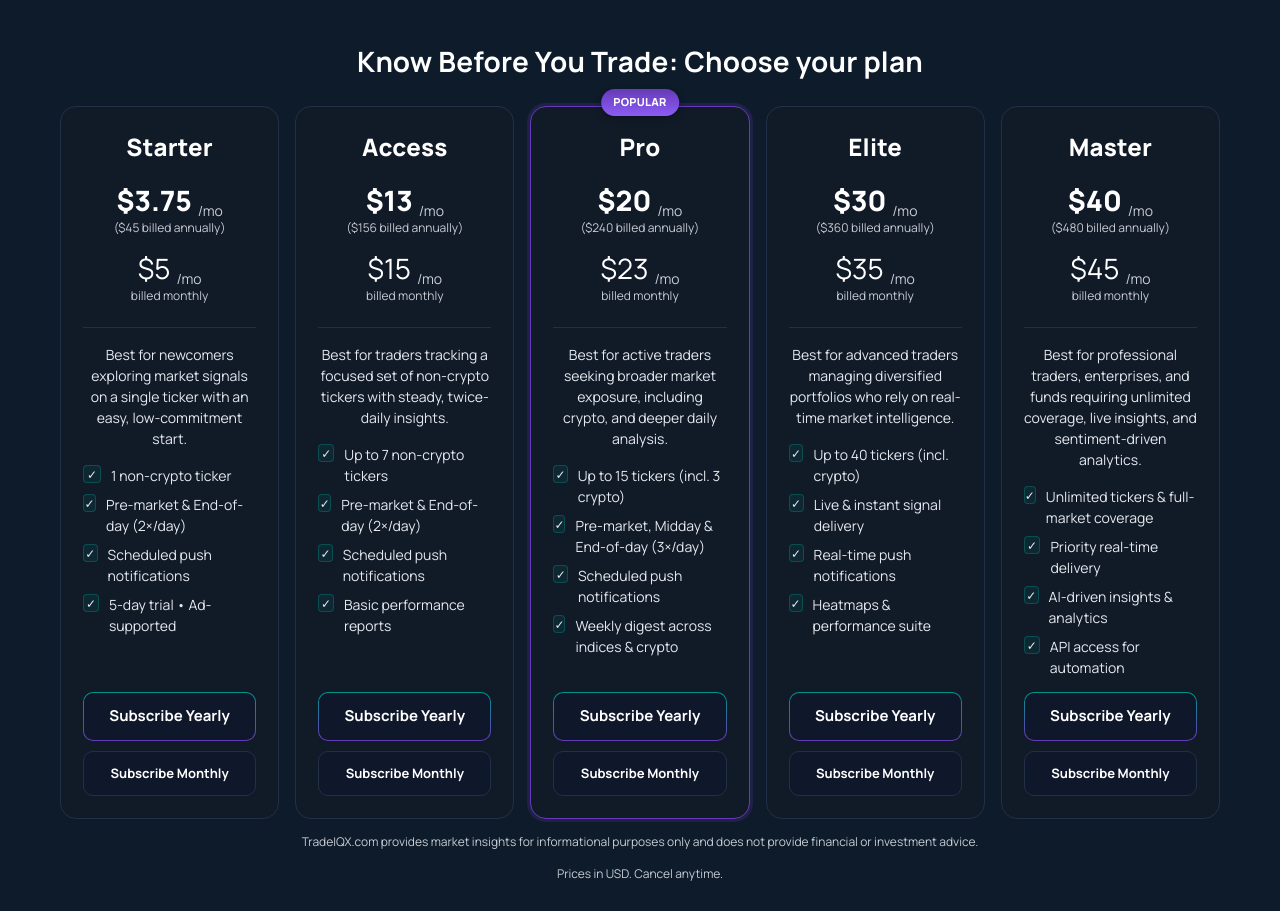
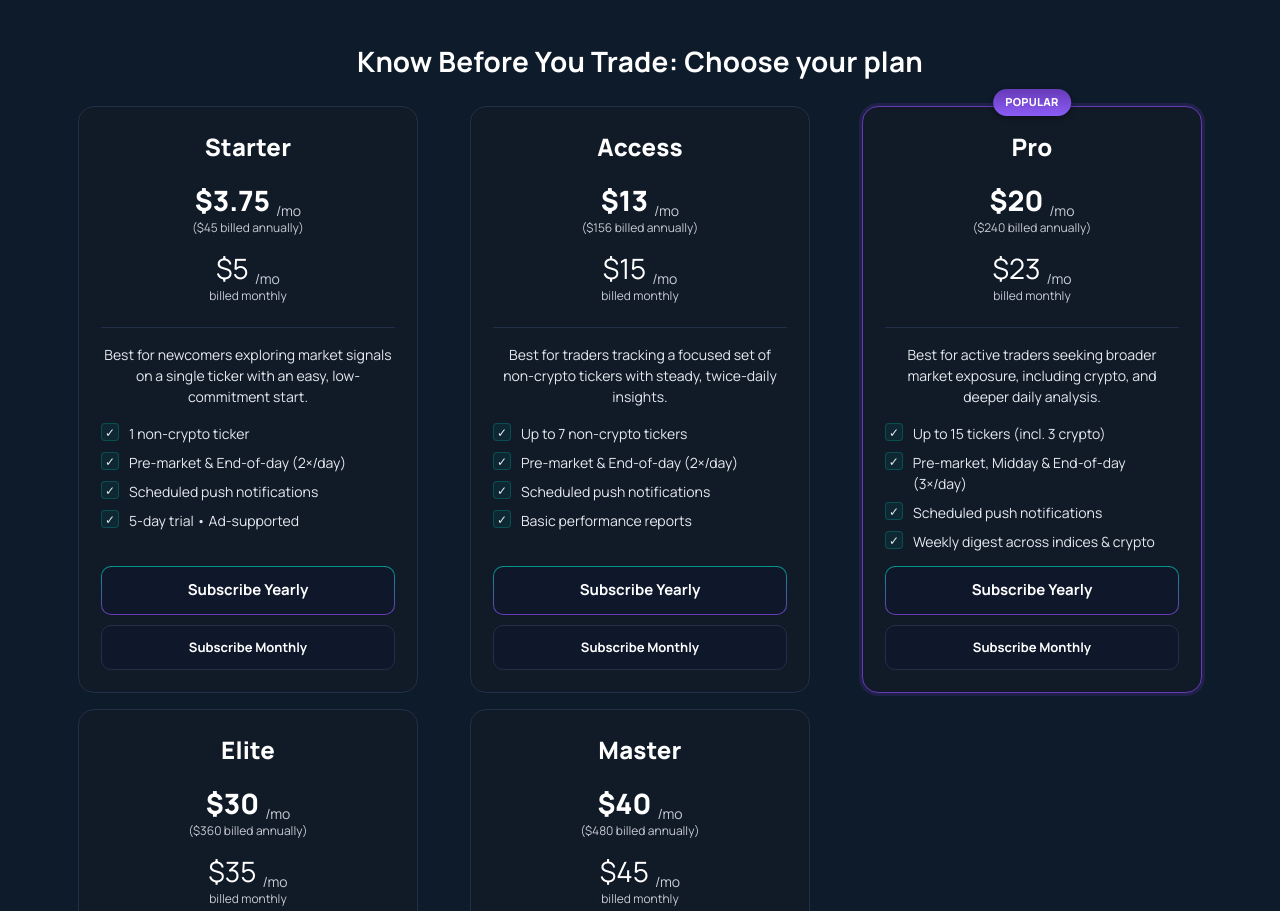
Before and after one commit to TradeIQX/tiqx-pricing-widget, a website: page index.html in a window 1280 px wide. Shown: the top 911 px of the page. Drawn offline with Linux system fonts and the light colour scheme.

Commit message:
Update index.html

```diff
--- a/index.html
+++ b/index.html
@@ -14,16 +14,19 @@
 
 <style>
 :root{
-  /* Exact app palette for 1:1 parity */
-  --bg:#0D1B2A;         /* background / nav */
-  --panel:#111A27;      /* panels */
-  --text:#FFFFFF;       /* text */
-  --muted:#4A5568;      /* muted text */
-  --brand:#009688;      /* teal CTA */
-  --brand-2:#673AB7;    /* purple accent */
+  /* Brand palette */
+  --bg:#0D1B2A;
+  --panel:#111A27;
+  --text:#FFFFFF;
+  --muted:#4A5568;
+  --brand:#009688;
+  --brand-2:#673AB7;
   --ring:rgba(0,150,136,.33);
+
+  /* Layout tokens */
   --radius:16px;
   --gap:16px;
+  --card-basis:300px;   /* JS will overwrite based on container width */
 }
 *{box-sizing:border-box}
 body{margin:0;background:var(--bg);color:var(--text);font:16px/1.5 "Manrope",system-ui,Segoe UI,Roboto,Arial,sans-serif;}
@@ -31,23 +34,30 @@ a{color:inherit;text-decoration:none}
 .wrap{max-width:1200px;margin:0 auto;padding:40px 20px}
 h2{text-align:center;margin:0 0 24px;font-size:28px;letter-spacing:.2px}
 
-/* Responsive grid */
-.grid{display:grid;gap:var(--gap)}
-@media (min-width:1200px){.grid{grid-template-columns:repeat(5,minmax(0,1fr));}}
-@media (min-width:900px) and (max-width:1199px){.grid{grid-template-columns:repeat(3,minmax(0,1fr));}}
-@media (min-width:600px) and (max-width:899px){.grid{grid-template-columns:repeat(2,minmax(0,1fr));}}
-@media (max-width:599px){.grid{grid-template-columns:1fr;}}
+/* Responsive grid controlled by --card-basis */
+.grid{
+  display:grid;
+  gap:var(--gap);
+  grid-template-columns: repeat(auto-fill, minmax(var(--card-basis), 1fr));
+  align-items:stretch;
+}
 
 /* Cards */
 .card{
   background:var(--panel);
-  border:1px solid #223047; /* subtle vs bg */
+  border:1px solid #223047;
   border-radius:var(--radius);
   padding:22px;
   display:flex;
   flex-direction:column;
   gap:14px;
   min-width:0;
+
+  /* Keep visual width consistent even in super-wide containers */
+  max-width:var(--card-basis);
+  width:100%;
+  margin-left:auto;
+  margin-right:auto;
   position:relative;
 }
 .card.featured{
@@ -56,22 +66,16 @@ h2{text-align:center;margin:0 0 24px;font-size:28px;letter-spacing:.2px}
 }
 .tiername{text-align:center;font-size:24px;font-weight:900;letter-spacing:.2px;}
 
-/* Prices — FORCE VERTICAL STACK ALWAYS */
+/* Prices — force vertical stack always */
 .prices{
   display:flex;
-  flex-direction:column !important; /* key: stack annual over monthly at any width */
+  flex-direction:column !important;
   justify-content:flex-start;
   align-items:center;
-  gap:10px;                 /* space between annual and monthly blocks */
+  gap:10px;
   text-align:center;
 }
-.price-block{
-  display:flex;
-  flex-direction:column;
-  align-items:center;
-  justify-content:flex-start;
-  min-width:0;
-}
+.price-block{display:flex;flex-direction:column;align-items:center;justify-content:flex-start;min-width:0;}
 .price{display:flex;align-items:flex-end;gap:6px;justify-content:center}
 .price-block .amt{font-size:28px;font-weight:900}
 .price-block.monthly .amt{font-weight:400}
@@ -123,7 +127,7 @@ h2{text-align:center;margin:0 0 24px;font-size:28px;letter-spacing:.2px}
 <body>
 <div class="wrap">
 <h2>Know Before You Trade: Choose your plan</h2>
-<div class="grid" role="list">
+<div class="grid" role="list" id="pricing-grid">
 
 <!-- STARTER -->
 <article class="card" role="listitem">
@@ -275,5 +279,50 @@ h2{text-align:center;margin:0 0 24px;font-size:28px;letter-spacing:.2px}
 <p class="fine">TradeIQX.com provides market insights for informational purposes only and does not provide financial or investment advice.</p>
 <p class="fine">Prices in USD. Cancel anytime.</p>
 </div>
+
+<script>
+/*
+  Goal: keep tier columns a consistent, readable width that fits the container.
+  Strategy:
+    - Aim for a target card width (320px), but clamp between 260–340px.
+    - Compute the max number of columns that can fit given container width + gap.
+    - Derive the per-card width and write it to --card-basis.
+*/
+(function(){
+  const grid = document.getElementById('pricing-grid');
+  if (!grid) return;
+
+  const GAP = 16;                     // must match --gap
+  const MIN = 260;                    // minimum comfortable card width
+  const TARGET = 320;                 // ideal visual width
+  const MAX = 340;                    // don't let cards get too wide
+  const MAX_COLS = 5;                 // you have 5 tiers total
+
+  function setCardWidth(){
+    const container = grid.clientWidth || grid.getBoundingClientRect().width || 1200;
+    // Try to fit as many columns as possible up to MAX_COLS without going below MIN
+    // columns = min(MAX_COLS, floor((container + GAP) / (TARGET + GAP)))
+    let cols = Math.min(MAX_COLS, Math.max(1, Math.floor((container + GAP) / (TARGET + GAP))));
+    // If computed width would drop below MIN, reduce columns until width >= MIN
+    let width = (container - (cols - 1) * GAP) / cols;
+    while (cols > 1 && width < MIN) {
+      cols--;
+      width = (container - (cols - 1) * GAP) / cols;
+    }
+    // Clamp final width
+    const basis = Math.max(MIN, Math.min(width, MAX));
+    grid.style.setProperty('--card-basis', basis.toFixed(2) + 'px');
+  }
+
+  // Initial + responsive
+  setCardWidth();
+  window.addEventListener('resize', setCardWidth);
+
+  // Extra: recalc after fonts load (to avoid late shifts)
+  if (document.fonts && document.fonts.ready) {
+    document.fonts.ready.then(setCardWidth).catch(()=>{});
+  }
+})();
+</script>
 </body>
 </html>
```
